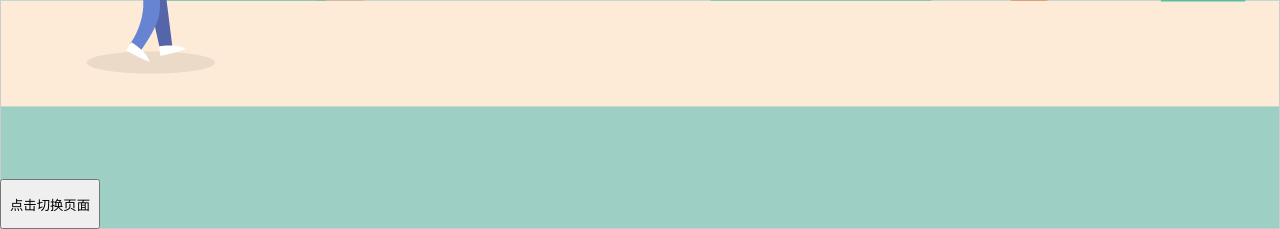
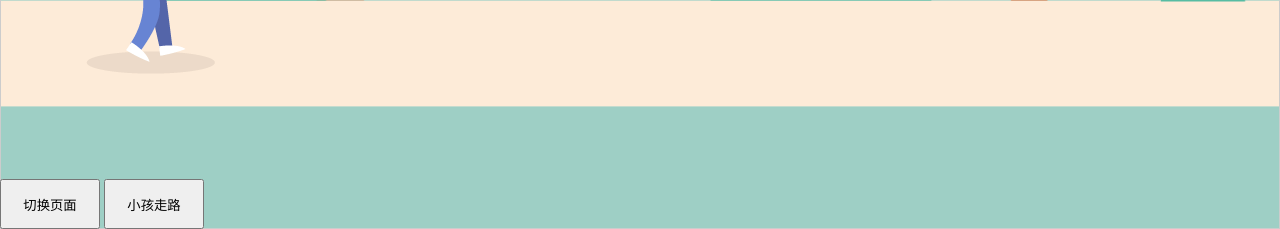
Before and after one commit to cideet/small, a PHP site: page /qixi/me/index.html in a window 1280 px wide. Shown: the part 571-800 px from the top of the page. Run offline with PHP 8.4, Linux system fonts and the light colour scheme.

Commit message:
小男孩的动作的分解（精灵动画的实现）

```diff
--- a/qixi/me/css/style.css
+++ b/qixi/me/css/style.css
@@ -64,3 +64,79 @@ ul, li {
     left: 6%;
     top: 55%;
 }
+
+.slow-walk {
+    -webkit-animation-name: person-slow; /*规定 @keyframes 动画的名称。*/
+    -webkit-animation-duration: 950ms; /*规定动画完成一个周期所花费的秒或毫秒。默认是 0*/
+    -webkit-animation-iteration-count: infinite; /*规定动画被播放的次数。默认是 1。 infinite(循环播放)*/
+    -webkit-animation-timing-function: steps(1, start); /*动画切换的方式是一帧一帧的改变*/
+    -moz-animation-name: person-slow;
+    -moz-animation-duration: 950ms;
+    -moz-animation-iteration-count: infinite;
+    -moz-animation-timing-function: steps(1, start)
+}
+
+.fast-walk {
+    -webkit-animation-name: person-slow; /*规定 @keyframes 动画的名称。*/
+    -webkit-animation-duration: 100ms; /*规定动画完成一个周期所花费的秒或毫秒。默认是 0*/
+    -webkit-animation-iteration-count: infinite; /*规定动画被播放的次数。默认是 1。 infinite(循环播放)*/
+    -webkit-animation-timing-function: steps(1, start); /*动画切换的方式是一帧一帧的改变*/
+    -moz-animation-name: person-slow;
+    -moz-animation-duration: 950ms;
+    -moz-animation-iteration-count: infinite;
+    -moz-animation-timing-function: steps(1, start)
+}
+
+@-webkit-keyframes person-slow {
+    0% {
+        background-position: 0 -291px;
+    }
+    25% {
+        background-position: -602px 0;
+    }
+    50% {
+        background-position: -302px -291px;
+    }
+    75% {
+        background-position: -151px -291px;
+    }
+    100% {
+        background-position: 0 -291px;
+    }
+}
+
+@-moz-keyframes person-slow {
+    0% {
+        background-position: 0 -291px;
+    }
+    25% {
+        background-position: -602px 0;
+    }
+    50% {
+        background-position: -302px -291px;
+    }
+    75% {
+        background-position: -151px -291px;
+    }
+    100% {
+        background-position: 0 -291px;
+    }
+}
+
+@keyframes person-slow {
+    0% {
+        background-position: 0 -291px;
+    }
+    25% {
+        background-position: -602px 0;
+    }
+    50% {
+        background-position: -302px -291px;
+    }
+    75% {
+        background-position: -151px -291px;
+    }
+    100% {
+        background-position: 0 -291px;
+    }
+}
--- a/qixi/me/index.html
+++ b/qixi/me/index.html
@@ -31,7 +31,8 @@
 </div>
 
 <div class="button">
-    <button>点击切换页面</button>
+    <button>切换页面</button>
+    <button>小孩走路</button>
 </div>
 
 <script src="js/jquery.min.js"></script>
@@ -62,9 +63,14 @@
     $("button").eq(0).click(function () {
         swipe.scrollTo($("#content").width() * 2, 3);
     });
+    //小孩开始走路
+    $("button").eq(1).click(function () {
+        $("#boy").addClass("slow-walk");
+    });
     //监听鼠标中键滑动
     $(document).on('mousewheel', function (event) {
         swipe.mousewheel(event, 50);
+        $("#boy").addClass("slow-walk");
     });
 
 </script>
--- a/qixi/me/js/swipe.js
+++ b/qixi/me/js/swipe.js
@@ -29,9 +29,11 @@ function Swipe(container) {
             'transform': 'translate3d(-' + x + 'px,0,0)'
         });
     };
+
     //监控鼠标滚轮事件
     swipe.mousewheel = function (event, distance) {
-        //console.log(event.deltaX, event.deltaY, event.deltaFactor);
+        console.log(event);
+        console.log(event.deltaX, event.deltaY, event.deltaFactor);
         //console.log(element.offset().left);
         //console.log(element.get(0).getBoundingClientRect().left);
         console.log(element.get(0).getBoundingClientRect());
@@ -39,8 +41,10 @@ function Swipe(container) {
         if (event.deltaY == '-1') {
             console.log('左滑');
             element.animate({'left': elementLeft - distance}, 50);
-        } else {
+            $("#boy").removeClass("fast-walk").addClass("slow-walk");
+        } else if (event.deltaY == '1') {
             element.animate({'left': elementLeft + distance}, 50);
+            $("#boy").removeClass('slow-walk').addClass("fast-walk");
         }
     };
     return swipe;
--- a/qixi/me/note.txt
+++ b/qixi/me/note.txt
@@ -8,3 +8,5 @@
 页面的搭建与切换（页面切换部分的代码封装）
 
 小男孩的动作的分解（布局的自适应动态调整）
+
+小男孩的动作的分解（精灵动画的实现）
```
